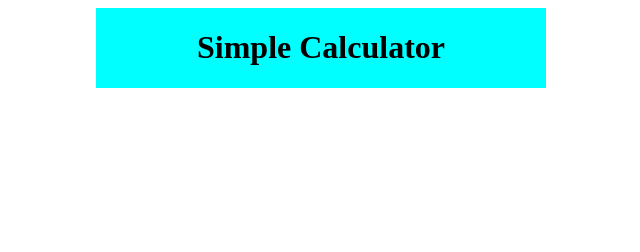
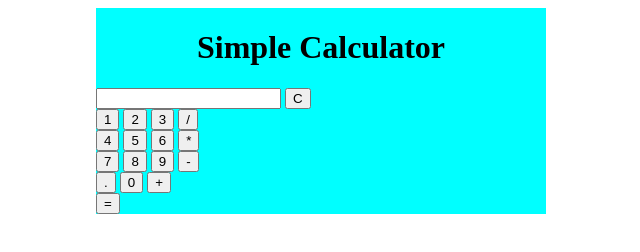
Before and after one commit to Hritik95/Simple-Calculator, a plain HTML site: page index.html in a window 1280 px wide. Shown: the whole page, without its empty margins (319-959 px from the left). Drawn offline with Linux system fonts and the light colour scheme.

Commit message:
Html Completed

```diff
--- a/index.html
+++ b/index.html
@@ -12,6 +12,54 @@
         <div class="heading">
             <h1>Simple Calculator</h1>
         </div>
+
+        <div class="row1">
+            <form action="">
+                <input type="text" id="input">
+                <input type="button" value="C" id="btn-c">
+            </form>
+        </div>
+
+        <div class="row2">
+            <form action="">
+                <input type="button" value="1" id="btn-1">
+                <input type="button" value="2" id="btn-2">
+                <input type="button" value="3" id="btn-3">
+                <input type="button" value="/" id="btn-divide">
+            </form>
+        </div>
+
+        <div class="row3">
+            <form action="">
+                <input type="button" value="4" id="btn-4">
+                <input type="button" value="5" id="btn-5">
+                <input type="button" value="6" id="btn-6">
+                <input type="button" value="*" id="btn-multi">
+            </form>
+        </div>
+
+        <div class="row4">
+            <form action="">
+                <input type="button" value="7" id="btn-7">
+                <input type="button" value="8" id="btn-8">
+                <input type="button" value="9" id="btn-9">
+                <input type="button" value="-" id="btn-minus">
+            </form>
+        </div>
+
+        <div class="row5">
+            <form action="">
+                <input type="button" value="." id="btn-dot">
+                <input type="button" value="0" id="btn-0">
+                <input type="button" value="+" id="btn-plus">
+            </form>
+        </div>
+
+        <div class="row6">
+            <form action="">
+                <input type="button" value="=" id="btn-equal">
+            </form>
+        </div>
     </div>
 </body>
 </html>
```
